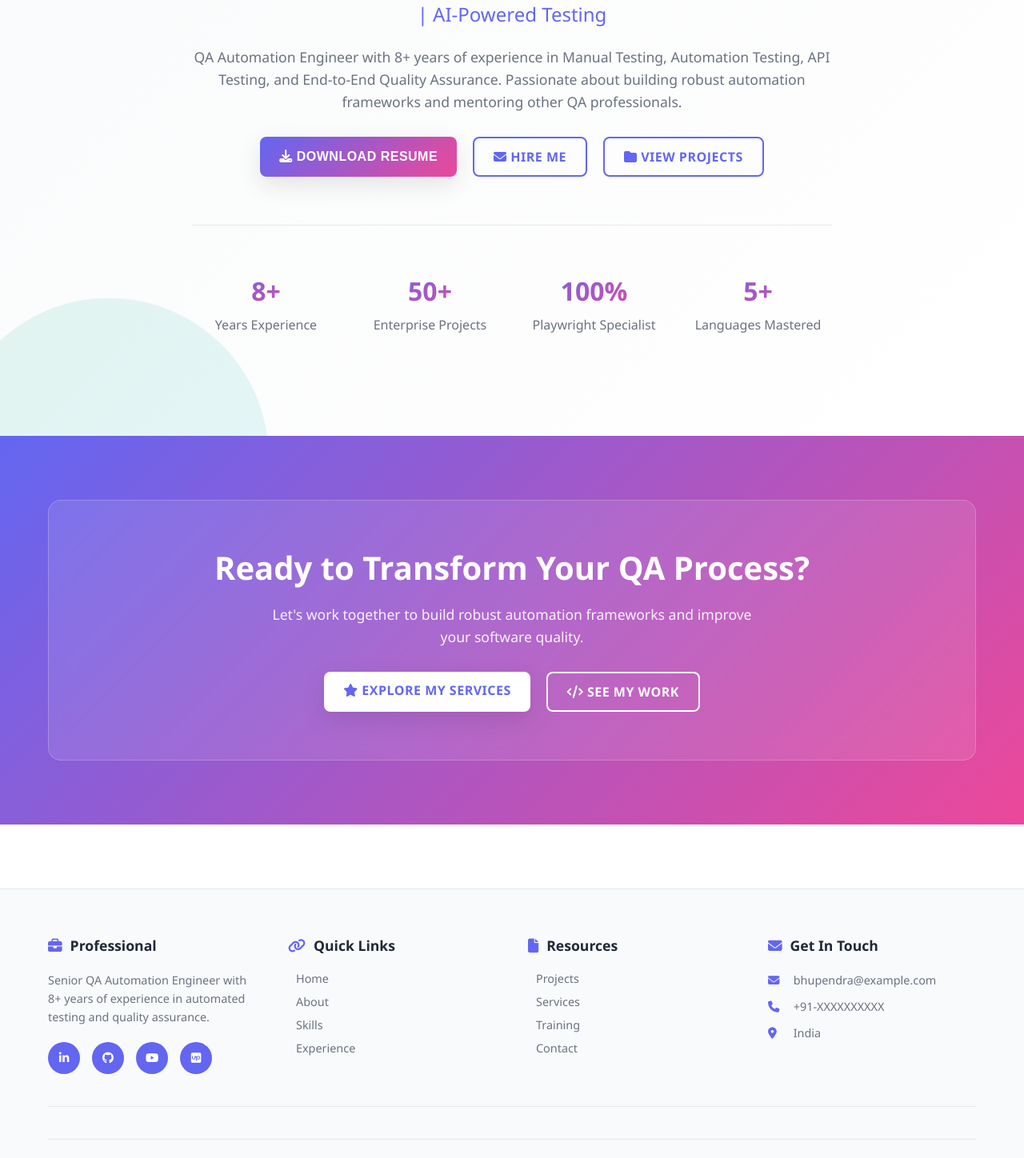
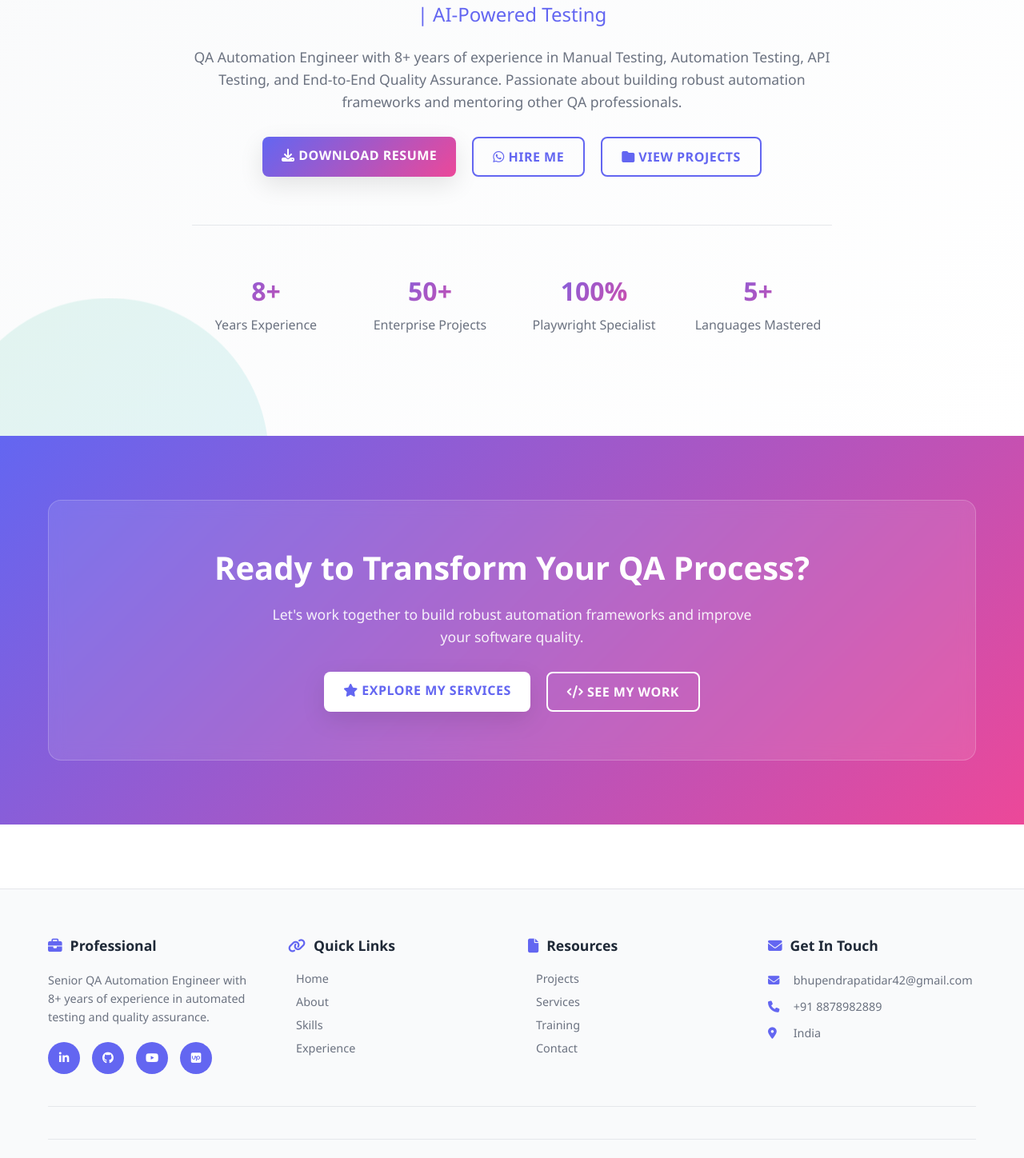
Before and after one commit to bhupi42/bhupendra-portfolio, a React (Create React App) app: page / in a window 1280 px wide. Shown: the part 329-1777 px from the top of the page at 80% size. Built offline with nearby package versions, Linux system fonts and the light colour scheme.

Commit message:
Update contact info, WhatsApp Hire Me link, and add resume file

```diff
--- a/src/components/Footer.js
+++ b/src/components/Footer.js
@@ -46,10 +46,10 @@ export default function Footer() {
           <div className="footer-section">
             <h3><i className="fas fa-envelope"></i> Get In Touch</h3>
             <p>
-              <i className="fas fa-envelope"></i> bhupendra@example.com
+              <i className="fas fa-envelope"></i> bhupendrapatidar42@gmail.com
             </p>
             <p>
-              <i className="fas fa-phone"></i> +91-XXXXXXXXXX
+              <i className="fas fa-phone"></i> +91 8878982889
             </p>
             <p>
               <i className="fas fa-map-marker-alt"></i> India
--- a/src/pages/Contact.js
+++ b/src/pages/Contact.js
@@ -39,7 +39,7 @@ export default function Contact() {
           from_email: formData.email,
           company: formData.company,
           message: formData.message,
-          to_email: 'bhupendra@example.com',
+          to_email: 'bhupendrapatidar42@gmail.com',
         }
       );
 
@@ -66,14 +66,14 @@ export default function Contact() {
     {
       icon: 'fa-envelope',
       title: 'Email',
-      value: 'bhupendra@example.com',
-      link: 'mailto:bhupendra@example.com',
+      value: 'bhupendrapatidar42@gmail.com',
+      link: 'mailto:bhupendrapatidar42@gmail.com',
     },
     {
       icon: 'fa-phone',
       title: 'Phone',
-      value: '+91-XXXXXXXXXX',
-      link: 'tel:+91XXXXXXXXXX',
+      value: '+91 8878982889',
+      link: 'tel:+918878982889',
     },
     {
       icon: 'fa-map-marker-alt',
--- a/src/pages/Home.js
+++ b/src/pages/Home.js
@@ -9,14 +9,6 @@ export default function Home() {
     { number: '100%', label: 'Playwright Specialist' },
     { number: '5+', label: 'Languages Mastered' },
   ];
-
-  const downloadResume = () => {
-    // Create a link to download resume (placeholder)
-    const link = document.createElement('a');
-    link.href = '#';
-    link.download = 'Bhupendra_Patidar_Resume.pdf';
-    link.click();
-  };
 
   return (
     <main>
@@ -35,12 +27,23 @@ export default function Home() {
             </p>
 
             <div className="hero-buttons">
-              <button className="btn btn-primary" onClick={downloadResume}>
+              <a
+                className="btn btn-primary"
+                href="/bhupendra-portfolio/Resume%20(1).pdf"
+                target="_blank"
+                rel="noopener noreferrer"
+                download
+              >
                 <i className="fas fa-download"></i> Download Resume
-              </button>
-              <Link to="/contact" className="btn btn-secondary">
-                <i className="fas fa-envelope"></i> Hire Me
-              </Link>
+              </a>
+              <a
+                href="https://wa.me/918878982889"
+                target="_blank"
+                rel="noopener noreferrer"
+                className="btn btn-secondary"
+              >
+                <i className="fab fa-whatsapp"></i> Hire Me
+              </a>
               <Link to="/projects" className="btn btn-secondary">
                 <i className="fas fa-folder"></i> View Projects
               </Link>
```
Also changed, not shown: 1 other file (tests, documents, lock files or other folders).
